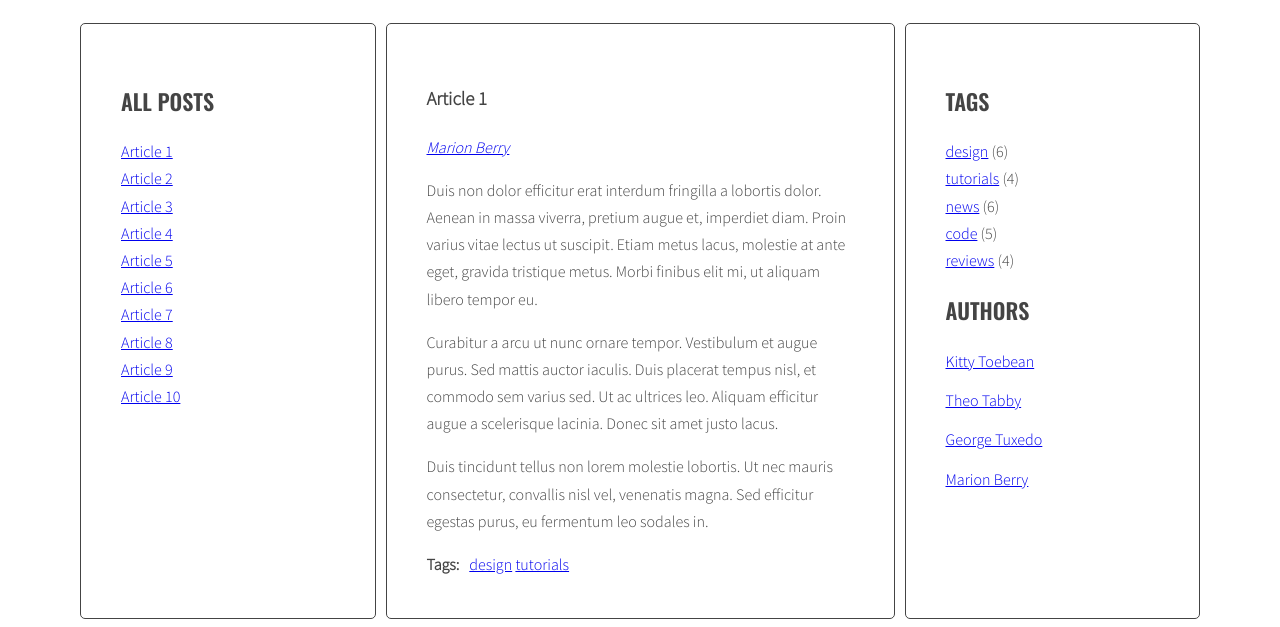
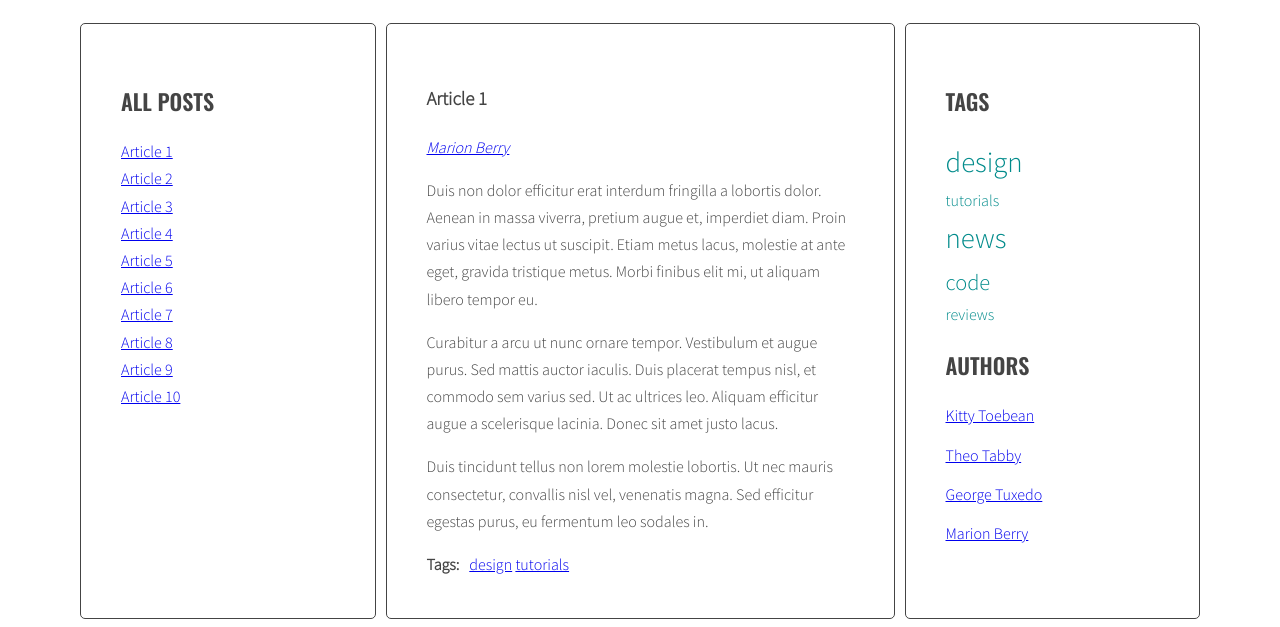
Before and after one commit to klubus/javascript-blog, a website: page index.html in a window 1280 px wide. Shown: the part 220-847 px from the top of the page. Drawn offline with nearby package versions, Linux system fonts and the light colour scheme.

Commit message:
tag-size

```diff
--- a/js/script.js
+++ b/js/script.js
@@ -37,7 +37,7 @@ const optArticleSelector = '.post',
   optArticleAuthorSelector = '.post-author',
   optTagsListSelector = '.tags.list',
   optCloudClassCount = 5,
-  optCloudClassPrefix = 'tag-size';
+  optCloudClassPrefix = 'tag-size-';
 
 function generateTitleLinks(customSelector = '') {
   /* remove contents of titleList */
@@ -96,7 +96,14 @@ function calculateTagsParams(tags) {
   return params;
 }
 
-function calculateTagClass(count, params) {}
+function calculateTagClass(count, params) {
+  const normalizedCount = count - params.min;
+  const normalizedMax = params.max - params.min;
+  const percentage = normalizedCount / normalizedMax;
+  const classNumber = Math.floor(percentage * (optCloudClassCount - 1) + 1);
+
+  return optCloudClassPrefix + classNumber;
+}
 
 function generateTags() {
   /* [NEW] create a new variable allTags with an empty object */
@@ -155,14 +162,18 @@ function generateTags() {
     /* [NEW] START LOOP: for each tag in allTags: */
     for (let tag in allTags) {
       /* [NEW] generate code of a link and add it to allTagsHTML */
-      allTagsHTML +=
-        '<li><a href="#tag-' +
+
+      const tagLinkHTML =
+        '<li><a class="' +
+        calculateTagClass(allTags[tag], tagsParams) +
+        '" href="#tag-' +
         tag +
         '">' +
         tag +
-        '</a> (' +
-        allTags[tag] +
-        ')</li> ';
+        '</a></li>';
+      // <li><a href="#tag-design">design</a> (6)</li>
+      allTagsHTML += tagLinkHTML;
+      console.log('tagLinkHTML:', tagLinkHTML);
     }
     /* [NEW] END LOOP: for each tag in allTags: */
 
--- a/sass/style.scss
+++ b/sass/style.scss
@@ -1,13 +1,13 @@
-@import url("https://fonts.googleapis.com/css?family=Oswald:400,600|Sacramento|Source+Sans+Pro:300&subset=latin-ext");
+@import url('https://fonts.googleapis.com/css?family=Oswald:400,600|Sacramento|Source+Sans+Pro:300&subset=latin-ext');
 
 /* Variables */
 
 $color-light: #fff;
 $color-dark: #444;
 
-$font-logo: "Sacramento", cursive;
-$font-header: "Oswald", sans-serif;
-$font-text: "Source Sans Pro", sans-serif;
+$font-logo: 'Sacramento', cursive;
+$font-header: 'Oswald', sans-serif;
+$font-text: 'Source Sans Pro', sans-serif;
 
 /* Global */
 
@@ -121,3 +121,30 @@ body {
     margin: 0 10px 0 0;
   }
 }
+
+/* tag-sizes*/
+
+.tag-size-1,
+.tag-size-2,
+.tag-size-3,
+.tag-size-4,
+.tag-size-5 {
+  text-decoration: none;
+  color: darkcyan;
+}
+
+.tag-size-1 {
+  font-size: 100%;
+}
+.tag-size-2 {
+  font-size: 120%;
+}
+.tag-size-3 {
+  font-size: 140%;
+}
+.tag-size-4 {
+  font-size: 160%;
+}
+.tag-size-5 {
+  font-size: 180%;
+}
```
Also changed, not shown: css/style.css, 1 other file.
